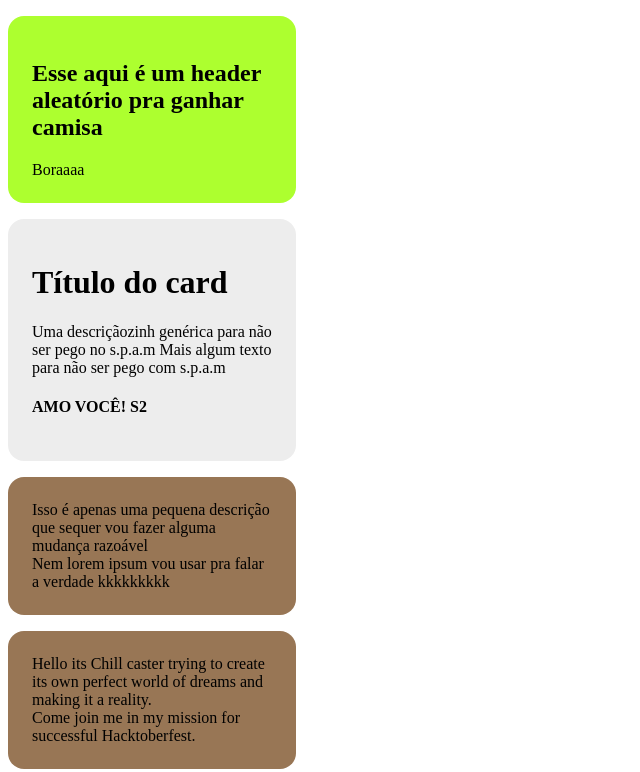
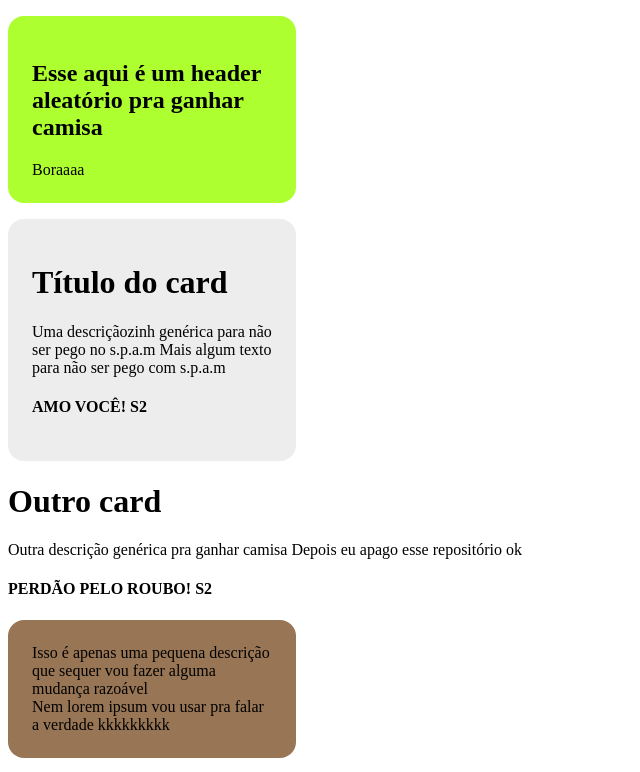
Before and after one commit to LucianFigueiredo/hf-site, a plain HTML site: page index.html in a window 1280 px wide. Shown: the top 772 px of the page, without its empty margins (0-640 px from the left). Drawn offline with Linux system fonts and the light colour scheme.

Commit message:
Update index.html

```diff
--- a/index.html
+++ b/index.html
@@ -18,6 +18,14 @@
                 <span>Uma descriçãozinh genérica para não ser pego no s.p.a.m</span>
                 <span>Mais algum texto para não ser pego com s.p.a.m</span>
                 <h4>AMO VOCÊ!
+                    <b>S2</b>
+                </h4>
+            </div>
+            <div class="card2">
+                <h1>Outro card</h1>
+                <span>Outra descrição genérica pra ganhar camisa</span>
+                <span>Depois eu apago esse repositório ok</span>
+                <h4>PERDÃO PELO ROUBO!
                     <b>S2</b>
                 </h4>
             </div>
```
